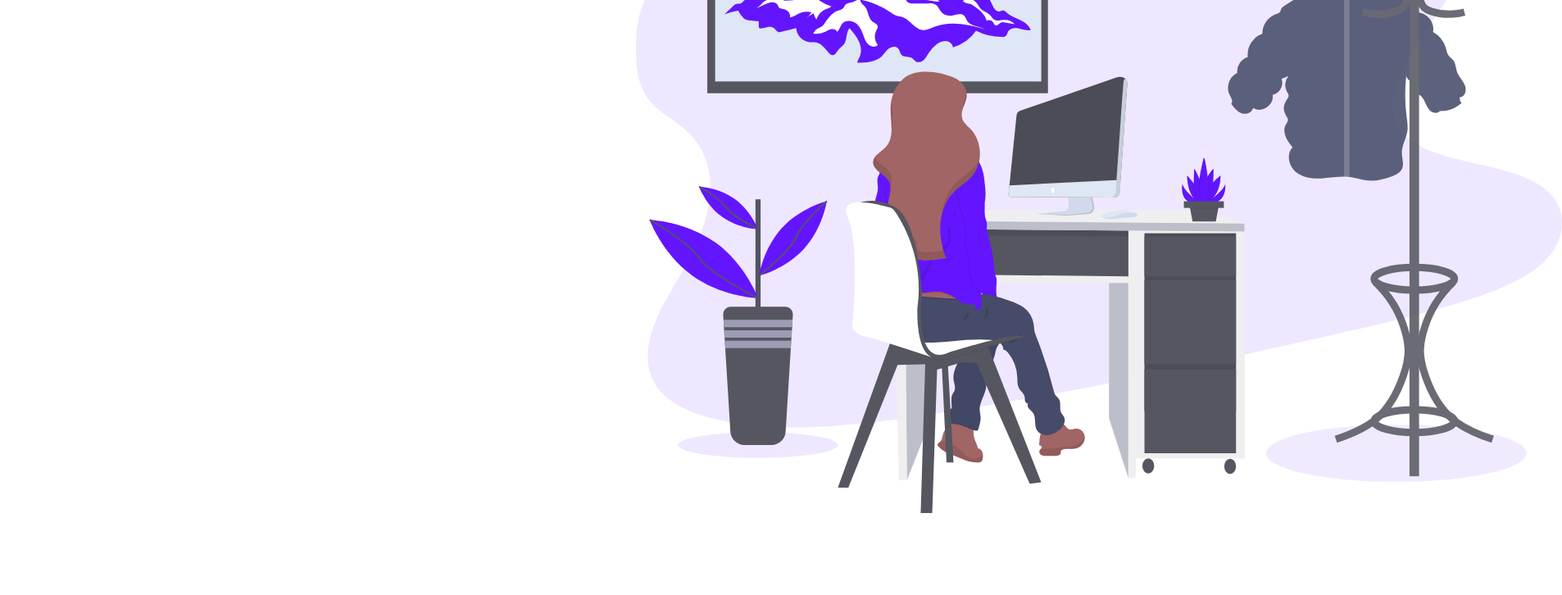
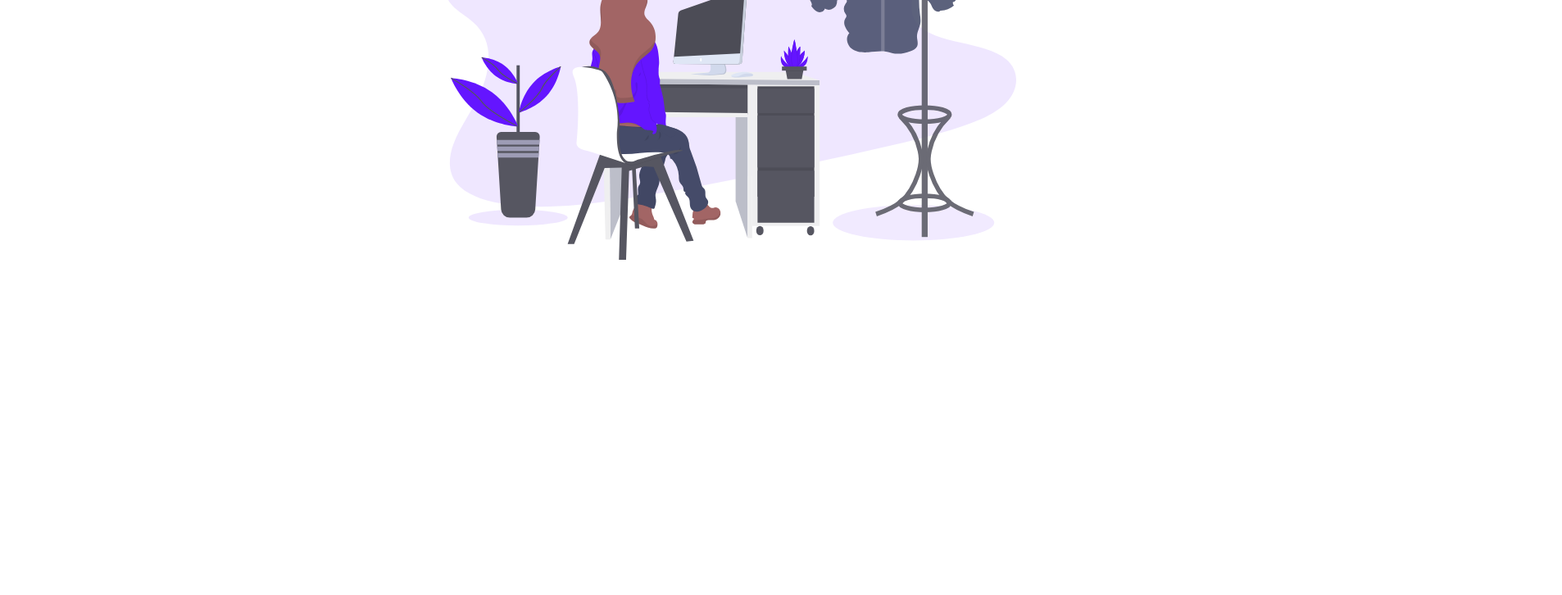
Before and after one commit to dpadrianox/Final-Treact-Project, a plain HTML site: page index.html in a window 1280 px wide. Shown: the part 363-1089 px from the top of the page at 82% size, 1906 px wide, since content can reach past the window. After the commit the page ends 800 px from the top, so only its background shows below. Drawn offline with Linux system fonts and the light colour scheme.

Commit message:
wrapped img

```diff
--- a/index.html
+++ b/index.html
@@ -42,7 +42,7 @@
                     <p class="header__customers--title">OUR TRUSTED CUSTOMERS</p>
                     <img src="./assets/customers-logo-strip.680ac7c2e8ae28161d2c.png" alt="">
                 </div>
-                <figure>
+                <figure class="header__illustration">
                     <img src="./assets/design-illustration-2.6da6a00b20c07c4a9b65d1870679e1b8.svg" alt="">
                 </figure>
             </div>
--- a/styles.css
+++ b/styles.css
@@ -92,3 +92,12 @@ header .row {
 .header__img {
     max-width: 512px
 }
+.header__description {
+    width: 41.667%;
+}
+.header__illustration {
+    width: calc(100% - 41.667%)
+}
+img {
+    max-width: 100%;
+}
```
